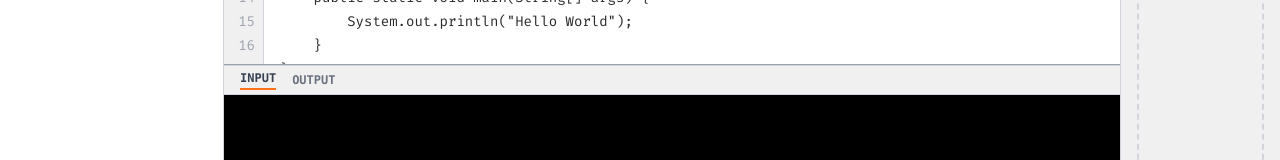
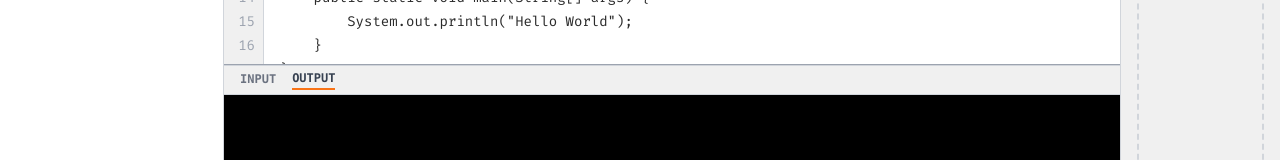
Before and after one commit to HeLeha282/java-compiler, a React (Vite) app: page / in a window 1280 px wide. Shown: the part 439-599 px from the top of the page. Built offline with nearby package versions, Linux system fonts and the light colour scheme; no server answers.

Commit message:
Update Terminal.tsx

```diff
--- a/components/Terminal.tsx
+++ b/components/Terminal.tsx
@@ -1,4 +1,4 @@
-import React, { useEffect, useRef } from 'react';
+import React, { useEffect, useRef, useState } from 'react';
 import { Status } from '../types';
 
 interface TerminalProps {
@@ -8,21 +8,70 @@ interface TerminalProps {
 
 export const Terminal: React.FC<TerminalProps> = ({ output, status }) => {
   const bottomRef = useRef<HTMLDivElement>(null);
+  const [activeTab, setActiveTab] = useState<'input' | 'output'>('output');
+
+  // Auto-switch to Input tab when compilation starts (simulating a crash/error view first)
+  useEffect(() => {
+    if (status === Status.LOADING) {
+      setActiveTab('input');
+    }
+  }, [status]);
 
   useEffect(() => {
-    if (bottomRef.current) {
+    if (activeTab === 'output' && bottomRef.current) {
       bottomRef.current.scrollIntoView({ behavior: 'smooth' });
     }
-  }, [output, status]);
+  }, [output, status, activeTab]);
 
   return (
     <div className="h-full bg-black text-white font-mono text-sm flex flex-col">
+      {/* Tabs Header */}
       <div className="flex items-center px-4 py-1 bg-[#f0f0f0] border-t border-b border-gray-300 select-none">
-        <span className="text-gray-700 font-bold text-xs uppercase mr-4 border-b-2 border-orange-500 pb-0.5">Input</span>
-        <span className="text-gray-500 font-bold text-xs uppercase mr-4 hover:text-gray-700 cursor-pointer">Output</span>
+        <button
+          onClick={() => setActiveTab('input')}
+          className={`font-bold text-xs uppercase mr-4 pb-0.5 outline-none transition-colors ${
+            activeTab === 'input'
+              ? 'text-gray-700 border-b-2 border-orange-500'
+              : 'text-gray-500 hover:text-gray-700'
+          }`}
+        >
+          Input
+        </button>
+        <button
+          onClick={() => setActiveTab('output')}
+          className={`font-bold text-xs uppercase mr-4 pb-0.5 outline-none transition-colors ${
+            activeTab === 'output'
+              ? 'text-gray-700 border-b-2 border-orange-500'
+              : 'text-gray-500 hover:text-gray-700'
+          }`}
+        >
+          Output
+        </button>
       </div>
 
+      {/* Content Area */}
       <div className="flex-1 overflow-y-auto p-4 font-mono text-sm leading-relaxed whitespace-pre-wrap">
+
+        {/* INPUT TAB - FAKE ERROR */}
+        {activeTab === 'input' && (
+           <div className="animate-pulse">
+              <div className="text-gray-400 mb-1">$ javac Main.java</div>
+              <div className="text-red-400">
+                Main.java:14: error: ';' expected<br/>
+                &nbsp;&nbsp;&nbsp;&nbsp;System.out.println("Processing...")<br/>
+                &nbsp;&nbsp;&nbsp;&nbsp;&nbsp;&nbsp;&nbsp;&nbsp;&nbsp;&nbsp;&nbsp;&nbsp;&nbsp;&nbsp;&nbsp;&nbsp;&nbsp;&nbsp;&nbsp;&nbsp;&nbsp;&nbsp;&nbsp;&nbsp;&nbsp;&nbsp;&nbsp;&nbsp;&nbsp;&nbsp;&nbsp;&nbsp;&nbsp;&nbsp;&nbsp;&nbsp;^<br/>
+                1 error<br/>
+                compiler exit status 1
+              </div>
+              <div className="text-gray-500 mt-4 italic border-t border-gray-800 pt-2">
+                (System note: Check Output tab for execution details despite errors)
+              </div>
+           </div>
+        )}
+
+        {/* OUTPUT TAB - REAL AI RESULT */}
+        {activeTab === 'output' && (
+          <>
             {status === Status.LOADING && (
               <div className="text-gray-400">
                 Compiling and running...
@@ -48,6 +97,8 @@ export const Terminal: React.FC<TerminalProps> = ({ output, status }) => {
             )}
 
             <div ref={bottomRef} />
+          </>
+        )}
       </div>
     </div>
   );
```
Lines whose indentation alone changed are shown as unchanged.
